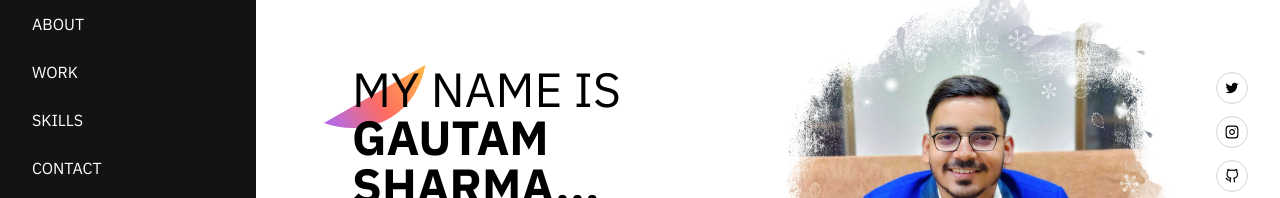
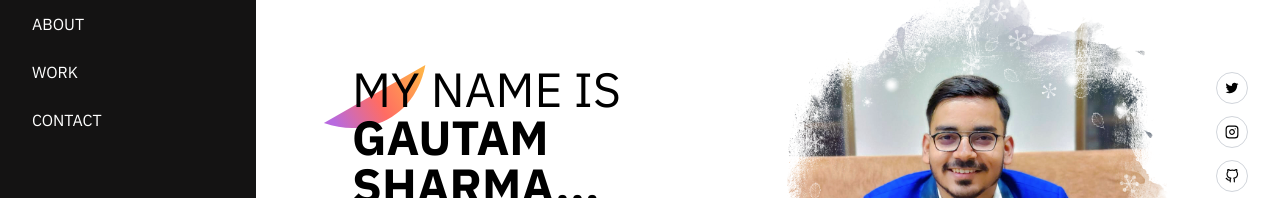
Before and after one commit to ZEUS-03/Portfolio, a React (Vite) app: page / in a window 1280 px wide. Shown: the part 168-366 px from the top of the page. Built offline with nearby package versions, Linux system fonts and the light colour scheme.

Commit message:
random commit!

```diff
--- a/src/components/sidebar/Sidebar.jsx
+++ b/src/components/sidebar/Sidebar.jsx
@@ -68,7 +68,7 @@ const Sidebar = ({ width, position }) => {
             )}
           </span>
         </NavLink>
-        <NavLink
+        {/* <NavLink
           to="/skills"
           className={({ isActive }) =>
             `my-3 w-auto ${
@@ -84,7 +84,7 @@ const Sidebar = ({ width, position }) => {
               <span className="absolute bottom-1/3 left-1/2 transform -translate-x-1/2 -translate-y-1/2 w-full h-1 bg-gradient-to-r from-purple-500 to-orange-500 scale-x-100 transition-transform duration-300 z-[-1]"></span>
             )}
           </span>
-        </NavLink>
+        </NavLink> */}
         <NavLink
           to="/contact"
           className={({ isActive }) =>
```
